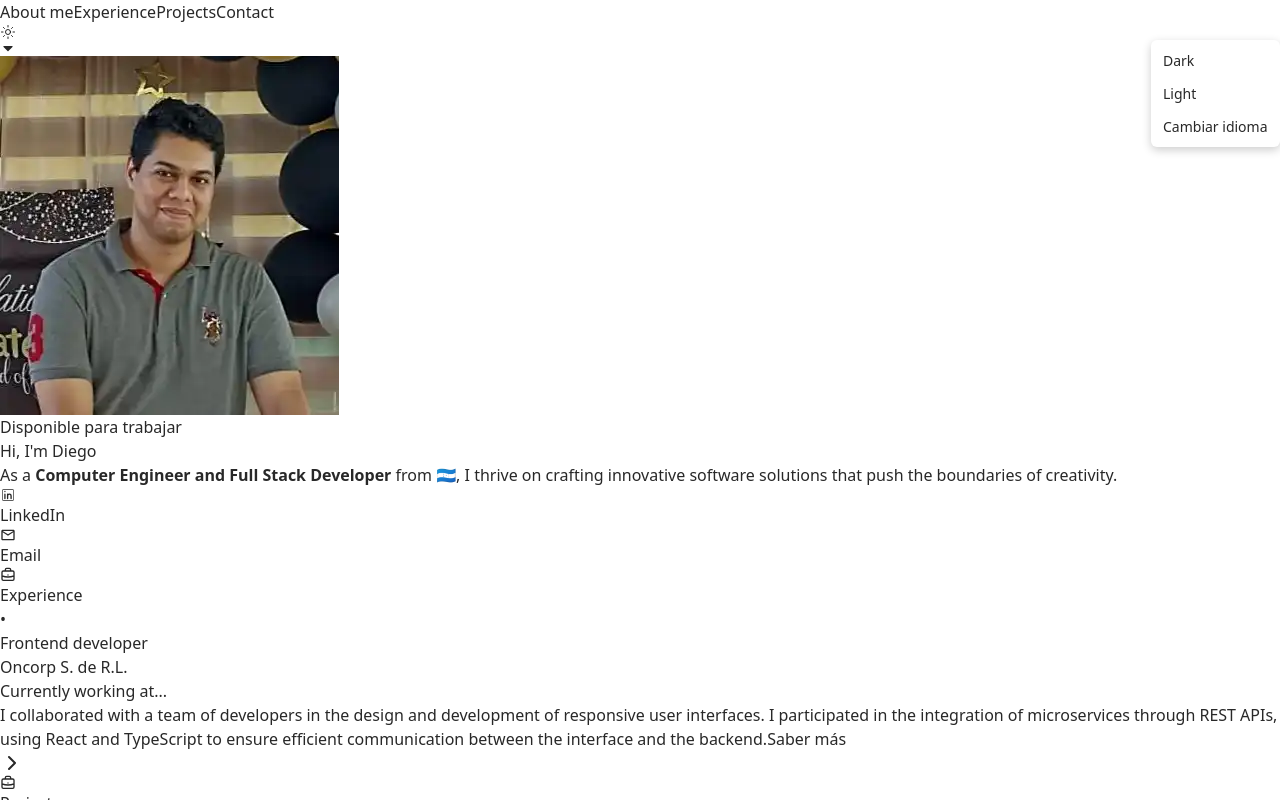
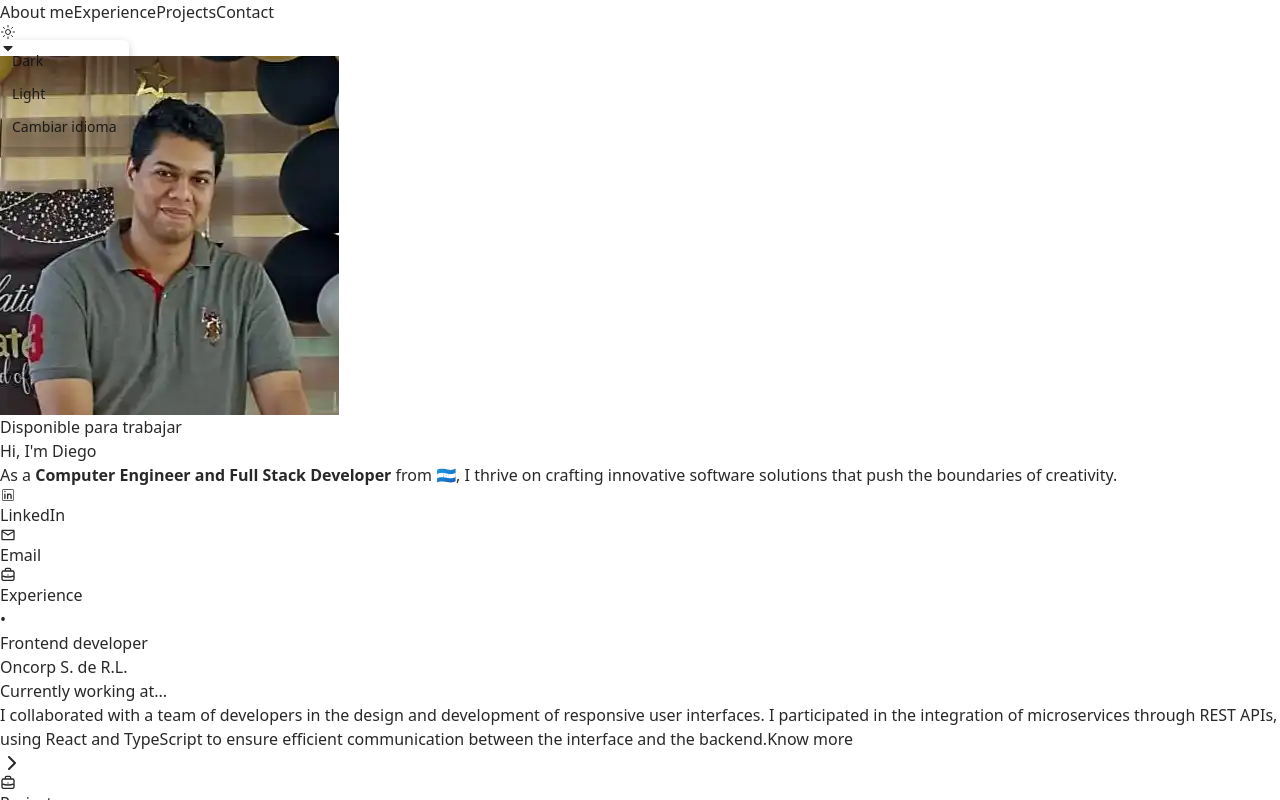
Before and after one commit to DiegoMD4/Personal_Portafolio_WepPage, a React (Vite) app: page / in a window 1280 px wide. Both pictures are taken after a click on the element 640 px from the left and 40 px from the top of the page. Shown: the top 800 px of the page. Built offline with nearby package versions, Linux system fonts and the light colour scheme; a web font is replaced by a local one.

Commit message:
fix: Theme Modal

```diff
--- a/index.html
+++ b/index.html
@@ -15,7 +15,7 @@
   <title>Vite + React + TS</title>
 </head>
 
-<body class="relative">
+<body class="relative text-black dark:text-white">
   <div id="root"></div>
   <script type="module" src="/src/main.tsx"></script>
 </body>
--- a/src/App.tsx
+++ b/src/App.tsx
@@ -1,6 +1,6 @@
 import { Navbar } from "./components/Navbar";
 import { Section } from "./components/Section";
-import { ThemeButtons } from "./components/ThemeButtons";
+/* import { ThemeButtons } from "./components/ThemeButtons"; */
 import { TitleSection } from "./components/TitleSection";
 import { About } from "./page/About";
 import { Experience } from "./page/Experience";
@@ -13,9 +13,7 @@ function App() {
   useScrollEffects()
   return (
     <>
-      <Navbar>
-        <ThemeButtons />
-      </Navbar>
+      <Navbar></Navbar>
       <main className="px-4">
         <Section id="presentation" className="py-16 md:py-36">
           <About />
--- a/src/components/Navbar.tsx
+++ b/src/components/Navbar.tsx
@@ -1,4 +1,9 @@
+import { useContext, useState } from "react";
+import { ThemeContext } from "../context/ThemeContext";
 import useScrollEffects from "../hooks/useScroll";
+import { ThemeModal } from "./ThemeModal";
+import { FaCaretDown } from "react-icons/fa";
+import { IoMoonOutline, IoSunnyOutline } from "react-icons/io5";
 
 const NAVBAR_LINKS = [
   { text: "About me", id: "#presentation" },
@@ -6,13 +11,15 @@ const NAVBAR_LINKS = [
   { text: "Projects", id: "#projects" },
   { text: "Contact", id: "#contact" },
 ];
-
+/*
 type NavbarProps = {
   children?: React.ReactNode;
-};
+}; */
 
-export function Navbar({ children }: NavbarProps) {
+export function Navbar() {
   const activeSection = useScrollEffects();
+  const { theme } = useContext(ThemeContext);
+  const [isModalOpen, setModalOpen] = useState<boolean>(false);
   return (
     <header className="fixed top-0 z-10 flex items-center justify-center w-full mx-auto mt-2">
       <nav
@@ -35,7 +42,26 @@ export function Navbar({ children }: NavbarProps) {
             {item.text}
           </a>
         ))}
-        {children}
+        <div className="relative ml-1 mr-1">
+          <span
+            onClick={() => {
+              setModalOpen(true);
+            }}
+            className="flex justify-center cursor-pointer hover:"
+          >
+            {theme === "dark" ? (
+              <IoMoonOutline className="text-lg" />
+            ) : (
+              <IoSunnyOutline className="text-lg" />
+            )}
+
+            <FaCaretDown className="text-gray-600 dark:text-white" />
+            <ThemeModal
+              isOpen={isModalOpen}
+              onClose={() => setModalOpen(false)}
+            />
+          </span>
+        </div>
       </nav>
     </header>
   );
--- a/src/components/ThemeButtons.tsx
+++ b/src/components/ThemeButtons.tsx
@@ -1,27 +1,15 @@
-import { useContext, useState } from "react";
+/* import { useContext, useState } from "react";
 import { FaCaretDown } from "react-icons/fa";
 import { IoMoonOutline, IoSunnyOutline } from "react-icons/io5";
 import { ThemeContext } from "../context/ThemeContext";
 import { ThemeModal } from "./ThemeModal";
 
 export function ThemeButtons() {
-  const { theme } = useContext(ThemeContext);
-  const [isModalOpen, setModalOpen] = useState<boolean>(false);
+
   return (
-    <span
-      onClick={() => {
-        setModalOpen(true);
-      }}
-      className="flex justify-center cursor-pointer hover:"
-    >
-      {theme === "dark" ? (
-        <IoMoonOutline className="text-lg" />
-      ) : (
-        <IoSunnyOutline className="text-lg" />
-      )}
 
-      <FaCaretDown className="text-gray-600 dark:text-white" />
-      <ThemeModal isOpen={isModalOpen} onClose={() => setModalOpen(false)} />
-    </span>
   );
 }
+ */
+
+export const a = ""
--- a/src/components/ThemeModal.tsx
+++ b/src/components/ThemeModal.tsx
@@ -1,7 +1,7 @@
-import { useContext, useRef } from 'react';
-import useOnClickOutside from '../hooks/useOnClickOutside';
-import '../styles/ThemeMenu.css';
-import { ThemeContext } from '../context/ThemeContext';
+import { useContext, useRef } from "react";
+import useOnClickOutside from "../hooks/useOnClickOutside";
+import "../styles/ThemeMenu.css";
+import { ThemeContext } from "../context/ThemeContext";
 
 type ThemeModalProps = {
   isOpen: boolean;
@@ -18,7 +18,9 @@ export function ThemeModal({ isOpen, onClose }: ThemeModalProps) {
         e.stopPropagation();
         onClose();
       }}
-      className={`theme-menu ${isOpen && 'open'}`}
+      className={`theme-menu ${
+        isOpen && "open"
+      } absolute hidden scale-80 top-8 right-0 text-sm p-1 min-w-[8rem] rounded-md border border-gray-100 bg-white/90 dark:bg-gray-900/90 dark:border-gray-500/20 shadow-[0_3px_10px_rgb(0,0,0,0.2)] backdrop-blur-md`}
     >
       <ul>
         <li
--- a/src/index.css
+++ b/src/index.css
@@ -46,25 +46,13 @@ body {
 
 }
 
-nav {
-  animation: nav-shadown 1s linear both;
+/* #header-navbar {
+  animation: blur linear both 0.5s;
   animation-timeline: scroll();
-  animation-range: 0 100px;
+  animation-range: 0 500px;
 }
+ */
 
-nav {
-  @apply dark:bg-gray-800/90 bg-white/50;
-}
-
-@keyframes nav-shadown {
-  0% {
-    @apply dark:bg-gray-800/0 bg-white/0;
-  }
-
-  to {
-    @apply shadow-lg ring-1 backdrop-blur ring-white/10;
-  }
-}
 
 @keyframes blur {
   to {
@@ -105,6 +93,24 @@ nav {
       border-radius: 9999px;
     }
   }
+}
 
+nav {
+  animation: nav-shadown 1s linear both;
+  animation-timeline: scroll();
+  animation-range: 0 100px;
+}
 
+nav {
+  @apply dark:bg-gray-800/90 bg-white/50;
 }
+
+@keyframes nav-shadown {
+  0% {
+    @apply dark:bg-gray-800/0 bg-white/0;
+  }
+
+  to {
+    @apply shadow-lg ring-1 backdrop-blur ring-white/10;
+  }
+}
--- a/src/page/Experience.tsx
+++ b/src/page/Experience.tsx
@@ -7,7 +7,7 @@ const EXPERIENCE = [
       "I collaborated with a team of developers in the design and development of responsive user interfaces. I participated in the integration of microservices through REST APIs, using React and TypeScript to ensure efficient communication between the interface and the backend.",
     link: "https://twitch.tv/midudev",
   },
- /*  {
+  /*  {
     date: "Septiembre 2022",
     title: "Principal Frontend Engineer",
     company: "Adevinta Spain",
@@ -69,7 +69,7 @@ export function ExperienceItem({
             role="link"
             className="inline-flex items-center text-lg font-medium text-[#c04f5e] dark:text-yellow-200 dark:hover:text-yellow-300 hover:text-[#be3144]"
           >
-            Saber más{" "}
+            Know more{" "}
             <svg
               xmlns="http://www.w3.org/2000/svg"
               className="w-5 icon icon-tabler icon-tabler-chevron-right"
--- a/src/styles/ThemeMenu.css
+++ b/src/styles/ThemeMenu.css
@@ -1,3 +1,4 @@
+
 @keyframes scale-up-center {
     from {
       transform: scale(0.8);
@@ -18,18 +19,17 @@
     padding: 4px;
     position: absolute;
     top: 40px;
-    right: 0;
+    /*     right: 0; */
     border-radius: 6px;
-    background-color: var(--modal-background);
+/*     background-color: var(--modal-background); */
     display: none;
     transform-origin: center center;
 
 }
 
 .theme-menu.open {
-    display: block;
-    /* Muestra el menú */
-    animation: scale-up-center .15s cubic-bezier(.25, .46, .45, .94) both;
+    display: inline;
+    animation: scale-up-center 0.15s cubic-bezier(0.25, 0.46, 0.45, 0.94) both;
 }
 
 .theme-menu ul li {
```
